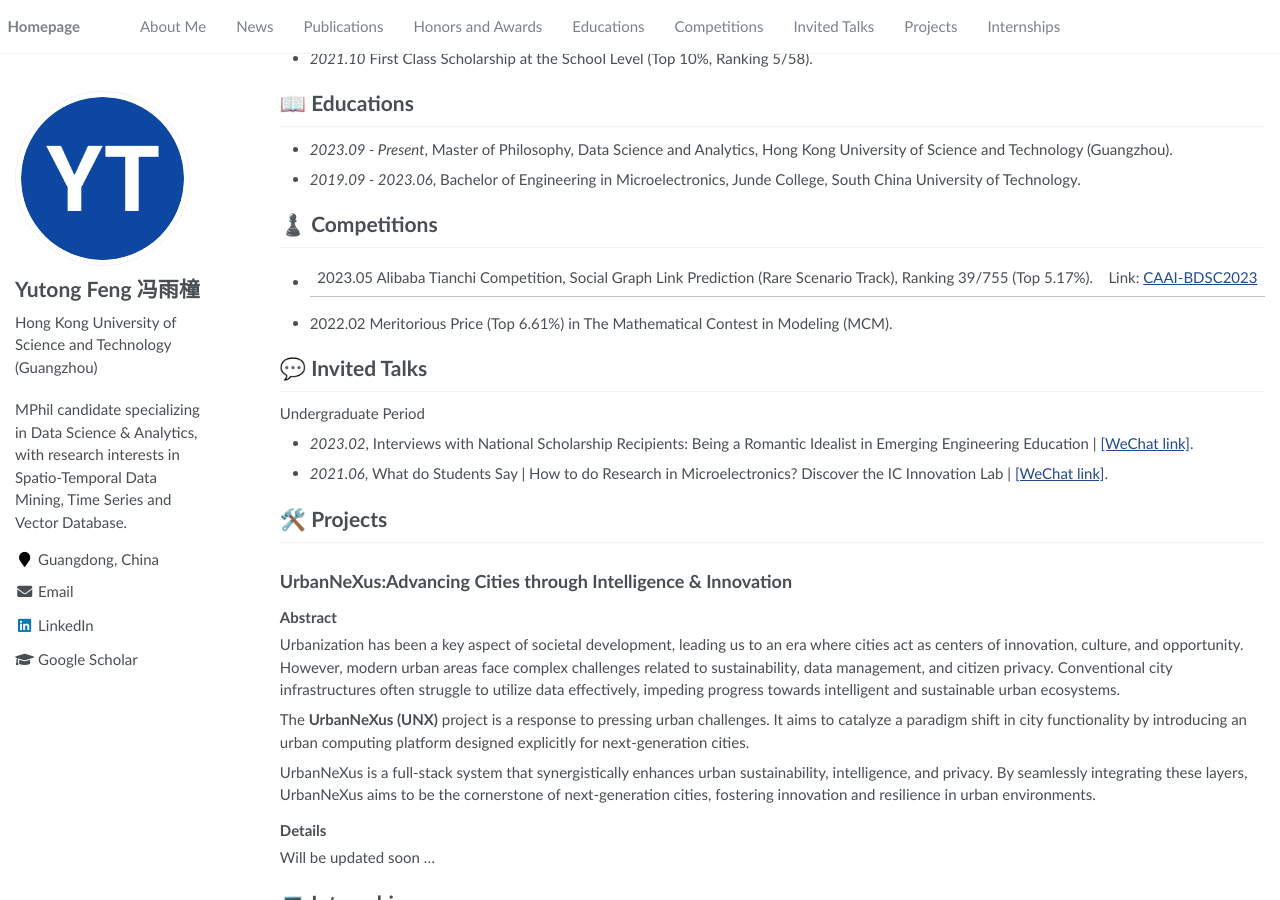
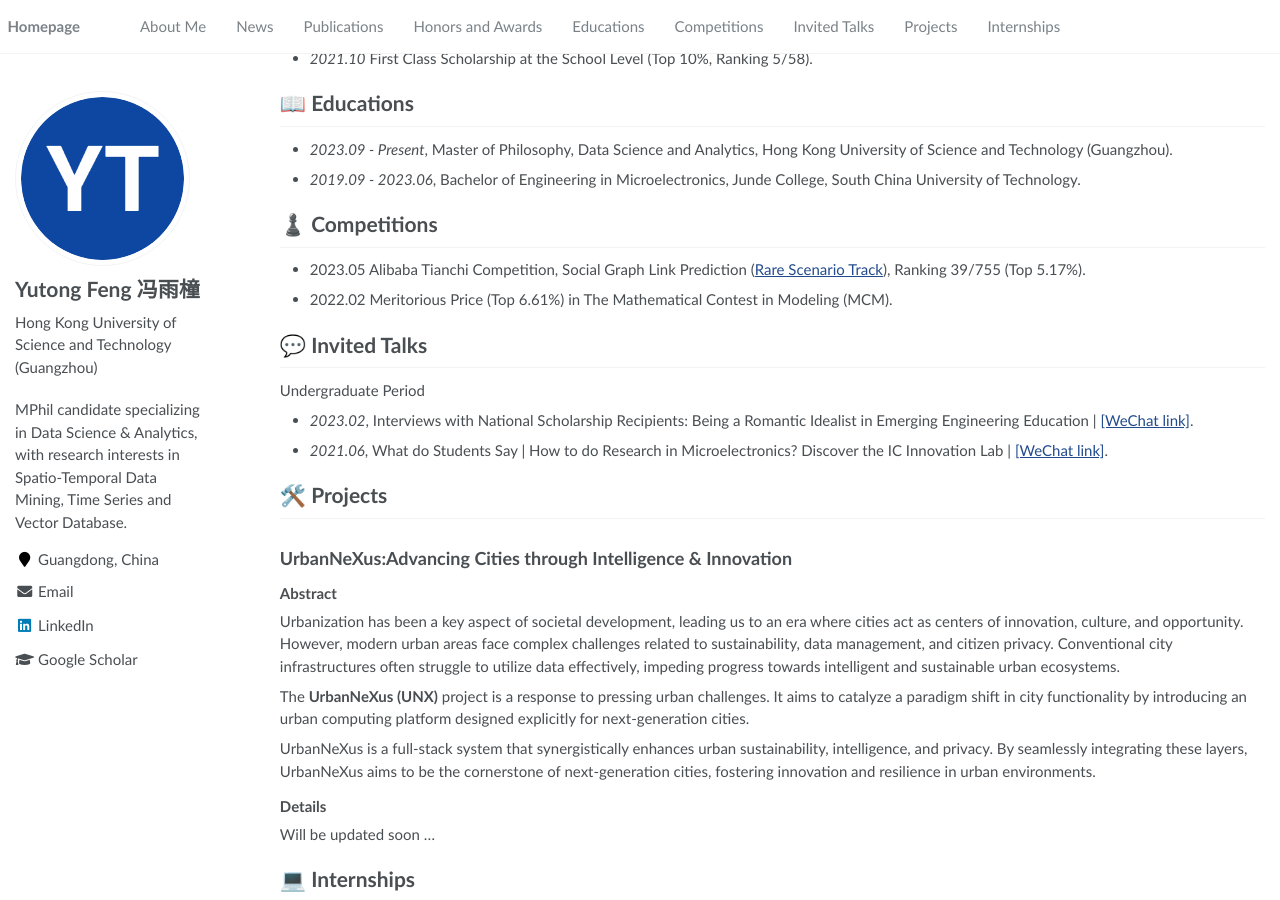
Before and after one commit to Yutong-Feng/yutong-feng.github.io, a Jekyll site: the page built from _pages/about.md, in a window 1280 px wide and 900 px high, scrolled down 1601 px. Built offline with Jekyll 4.4.1, drawn with Linux system fonts in a browser that asks for light colours.

Commit message:
change competitions.

```diff
--- a/_pages/about.md
+++ b/_pages/about.md
@@ -86,7 +86,7 @@ Yutong Feng
 - *2019.09 - 2023.06*, Bachelor of Engineering in Microelectronics, Junde College, South China University of Technology.
 
 # ♟️ Competitions
-- 2023.05 Alibaba Tianchi Competition, Social Graph Link Prediction (Rare Scenario Track), Ranking 39/755 (Top 5.17%). | Link: [CAAI-BDSC2023](https://tianchi.aliyun.com/competition/entrance/532073/introduction?spm=a2c22.12281925.0.0.1e3a7137rEj9cw)
+- 2023.05 Alibaba Tianchi Competition, Social Graph Link Prediction ([Rare Scenario Track](https://tianchi.aliyun.com/competition/entrance/532073/introduction?spm=a2c22.12281925.0.0.1e3a7137rEj9cw)), Ranking 39/755 (Top 5.17%).
 - 2022.02 Meritorious Price (Top 6.61%) in The Mathematical Contest in Modeling (MCM).
 
 # 💬 Invited Talks
```
